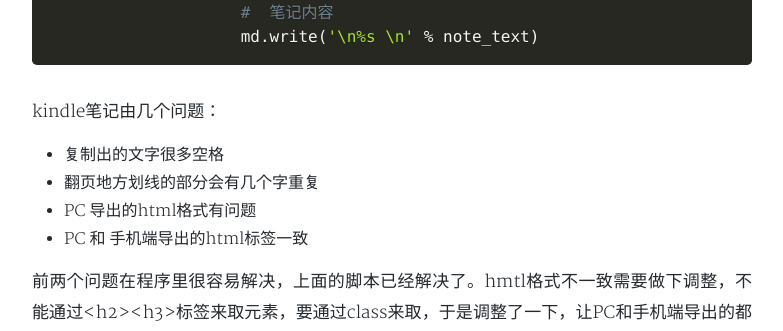
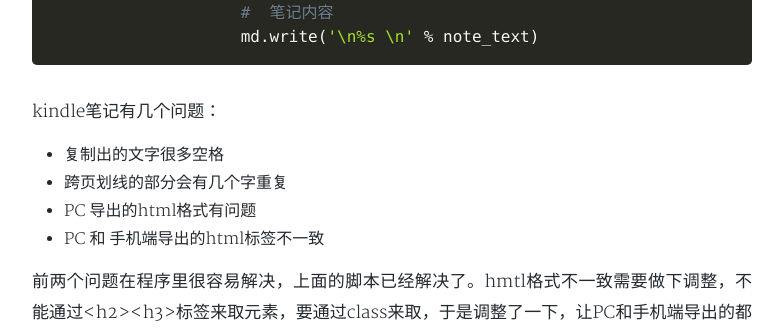
Before and after one commit to stardust1900/stardust1900.github.io, a Jekyll site: the page built from _posts/2024-11-13-kindle-notes-to-markdown.md, in a window 1280 px wide and 900 px high, scrolled down 5620 px. Shown: the part 159-490 px from the top of the window, without its empty margins (248-1031 px from the left). Built offline with Jekyll 4.4.1, drawn with Linux system fonts in a browser that asks for light colours; nearby versions of some CDN libraries; comment, search, counter and statistics services are not loaded; a style sheet for code colours, icons or effects is not loaded.

Commit message:
读书笔记

````diff
--- a/_posts/2024-11-13-kindle-notes-to-markdown.md
+++ b/_posts/2024-11-13-kindle-notes-to-markdown.md
@@ -73,11 +73,11 @@ def pc_note():
                     md.write('\n%s \n' % note_text)
 ```
 
-kindle笔记由几个问题：
+kindle笔记有几个问题：
   * 复制出的文字很多空格
-  * 翻页地方划线的部分会有几个字重复
+  * 跨页划线的部分会有几个字重复
   * PC 导出的html格式有问题
-  * PC 和 手机端导出的html标签一致
+  * PC 和 手机端导出的html标签不一致
 
 前两个问题在程序里很容易解决，上面的脚本已经解决了。hmtl格式不一致需要做下调整，不能通过&lt;h2&gt;&lt;h3&gt;标签来取元素，要通过class来取，于是调整了一下，让PC和手机端导出的都可以直接用：
 
````
